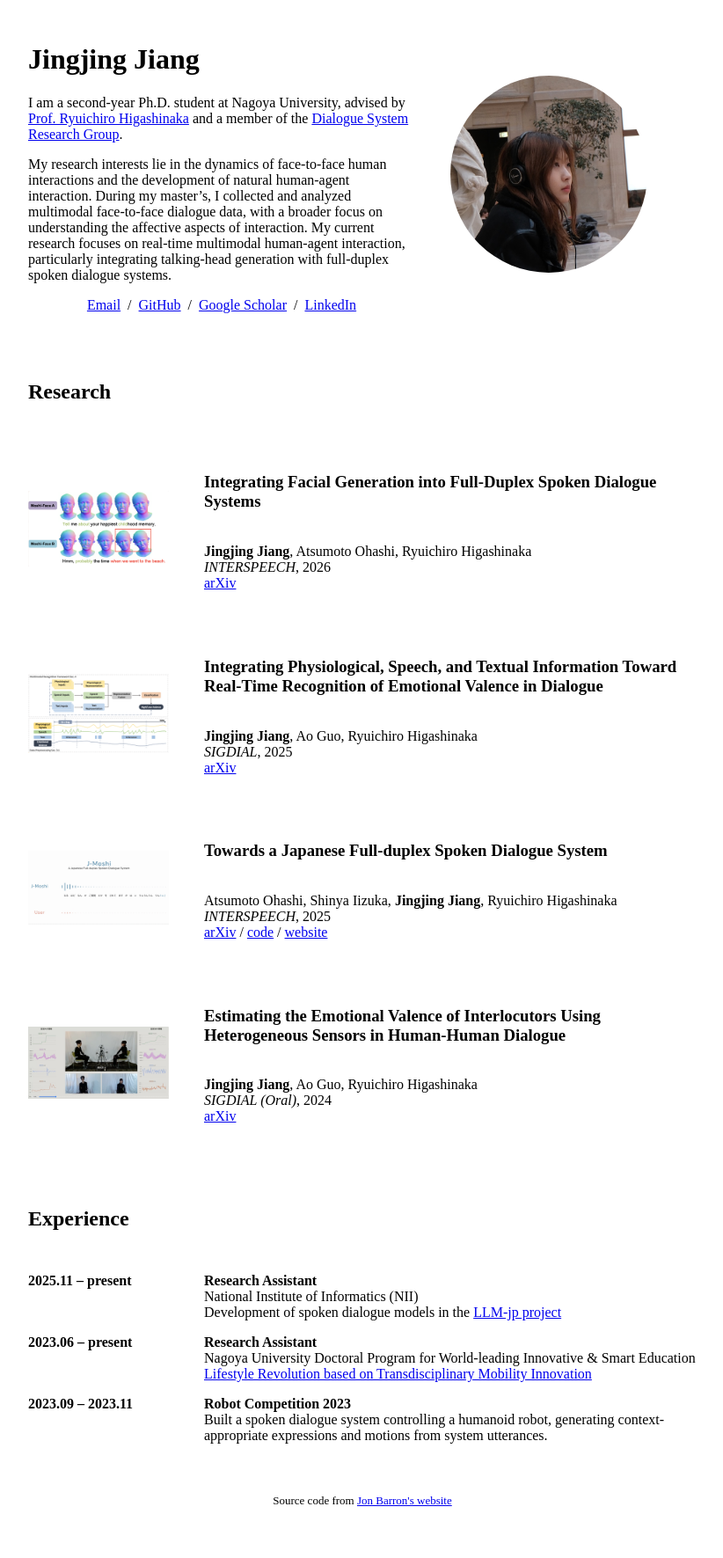
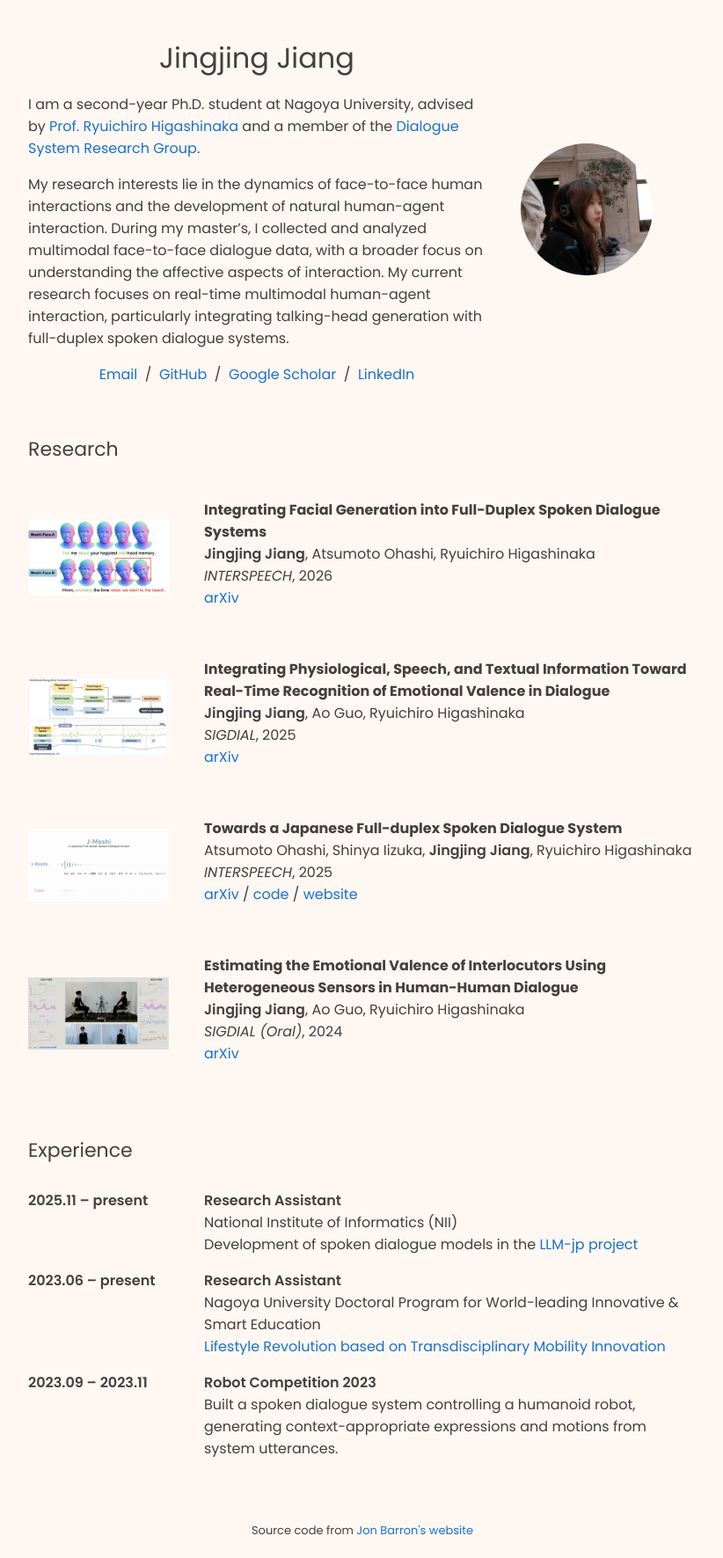
Before and after one commit to jjzip/jjzip.github.io, a Jekyll site: the page built from _posts/2026-09-12-integrate-facial.markdown, in a window 1280 px wide. Shown: the whole page at 88% size, without its empty margins (228-1050 px from the left). Built offline with Jekyll 4.4.1, drawn with Linux system fonts in a browser that asks for light colours; before the commit the page ends 1735 px from its top, so only the background shows below that.

Commit message:
Restore stylesheet link and update site URL
The Google Fonts links replaced the style.css and canonical link tags, so
no stylesheet was loaded at all and Poppins, the font sizes and the
background colour never applied. Point site.url at the new username so the
restored canonical tag does not reference the dead address.

Co-Authored-By: Claude Opus 5 (1M context) <noreply@anthropic.com>
Claude-Session: https://claude.ai/code/session_01EgH8mcdc4c9vg2dajzFjg3

```diff
--- a/_layouts/default.html
+++ b/_layouts/default.html
@@ -22,6 +22,9 @@
   <link rel="preconnect" href="https://fonts.googleapis.com">
   <link rel="preconnect" href="https://fonts.gstatic.com" crossorigin>
   <link href="https://fonts.googleapis.com/css2?family=Poppins:ital,wght@0,100;0,200;0,300;0,400;0,500;0,600;0,700;0,800;0,900;1,100;1,200;1,300;1,400;1,500;1,600;1,700;1,800;1,900&display=swap" rel="stylesheet">
+
+  <link rel="stylesheet" type="text/css" href="{{ site.baseurl }}/style.css" />
+  <link rel="canonical" href="{{ page.url | replace:'index.html','' | prepend: site.baseurl | prepend: site.url }}">
 </head>
 
 <body>
@@ -30,7 +33,7 @@
       <td style="padding:0px">
         <table style="width:100%;border:0px;border-spacing:0px;border-collapse:separate;margin-right:auto;margin-left:auto;">
           <tr style="padding:0px">
-            <td style="padding:2.5%;width:60%;vertical-align:middle">
+            <td style="padding:2.5%;width:70%;vertical-align:middle">
               <h1>
                 Jingjing Jiang
               </h1>
@@ -47,8 +50,8 @@
                 <a href="https://www.linkedin.com/in/jingjing-jiang-840664308"> LinkedIn </a>
               </p>
             </td>
-            <td style="padding:2.5%;width:40%;max-width:40%">
-              <img style="width:80%;max-width:80%;border-radius:50%" alt="profile photo" src="images/profile.jpg">
+            <td style="padding:2.5%;width:30%;max-width:30%">
+              <img style="width:75%;max-width:75%;border-radius:50%" alt="profile photo" src="images/profile.jpg">
             </td>
           </tr>
         </table>
@@ -61,7 +64,6 @@
           </tr>
         </table>
         <table style="width:100%;border:0px;border-spacing:0px;border-collapse:separate;margin-right:auto;margin-left:auto;">
-
           {% for post in site.posts %}
           {% for cat in post.categories %}
           {% if cat == 'research' %}
```
